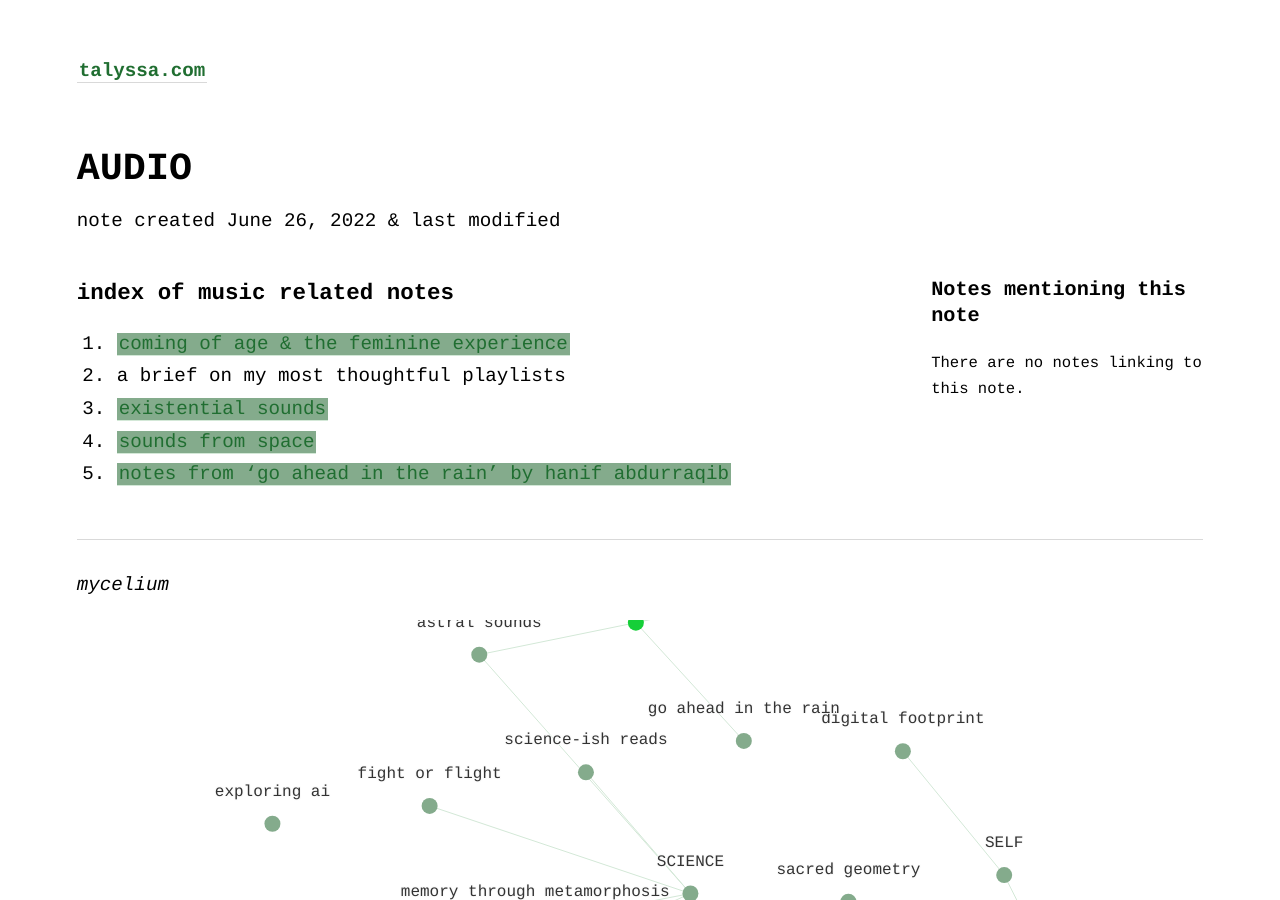
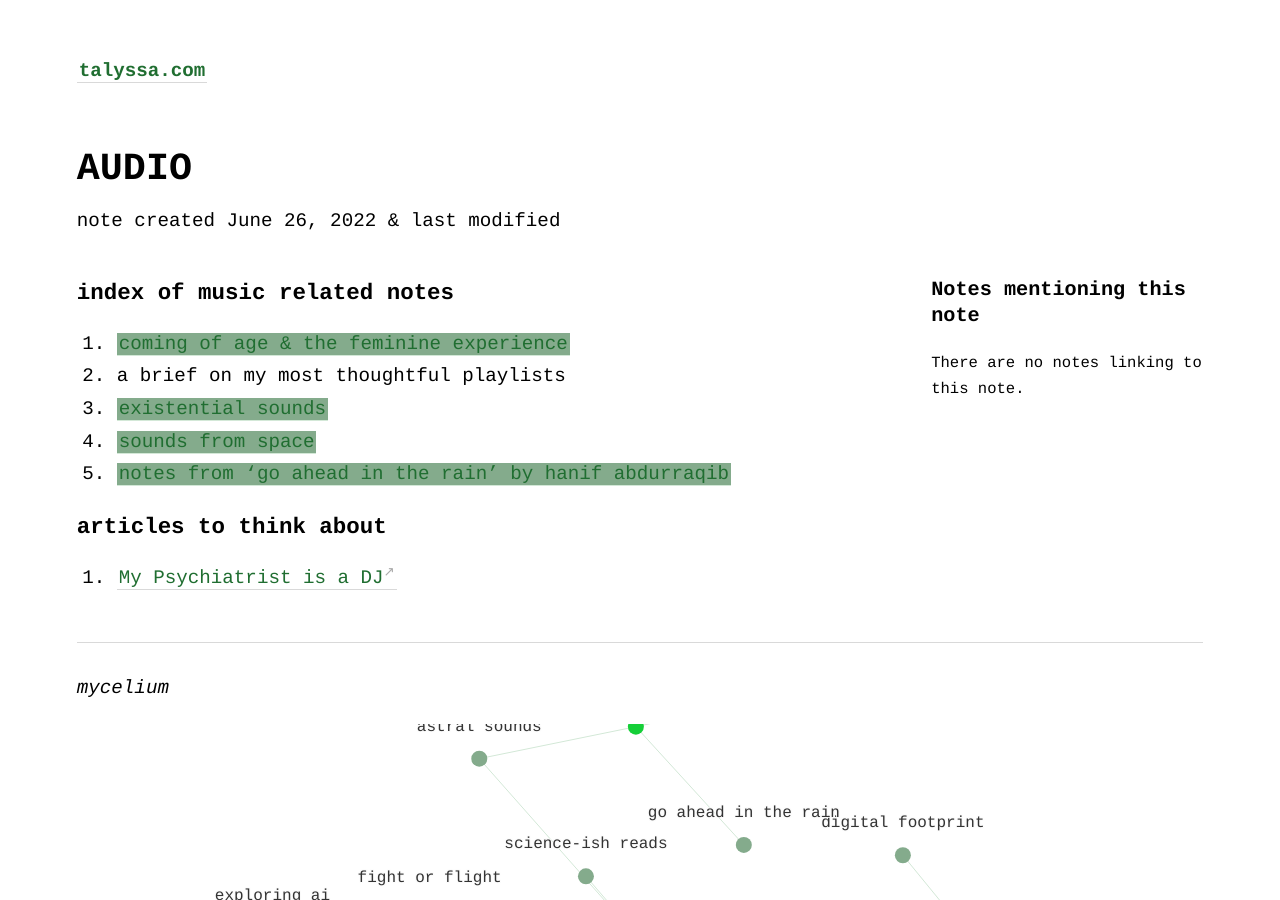
Before and after one commit to geminiworms/talyssagarden.github.io, a Jekyll site: the page built from _notes/audio.md, in a window 1280 px wide and 900 px high. Built offline with Jekyll 4.4.1, drawn with Linux system fonts in a browser that asks for light colours.

Commit message:
Update audio.md

```diff
--- a/_notes/audio.md
+++ b/_notes/audio.md
@@ -7,3 +7,6 @@ title: AUDIO
 3. [[existential sounds]]
 4. [[astral-sounds|sounds from space]]
 5. [[on-impact|notes from 'go ahead in the rain' by hanif abdurraqib]]
+
+### articles to think about
+1. [My Psychiatrist is a DJ](https://neo.life/2022/03/my-psychiatrist-is-a-dj/)
```
